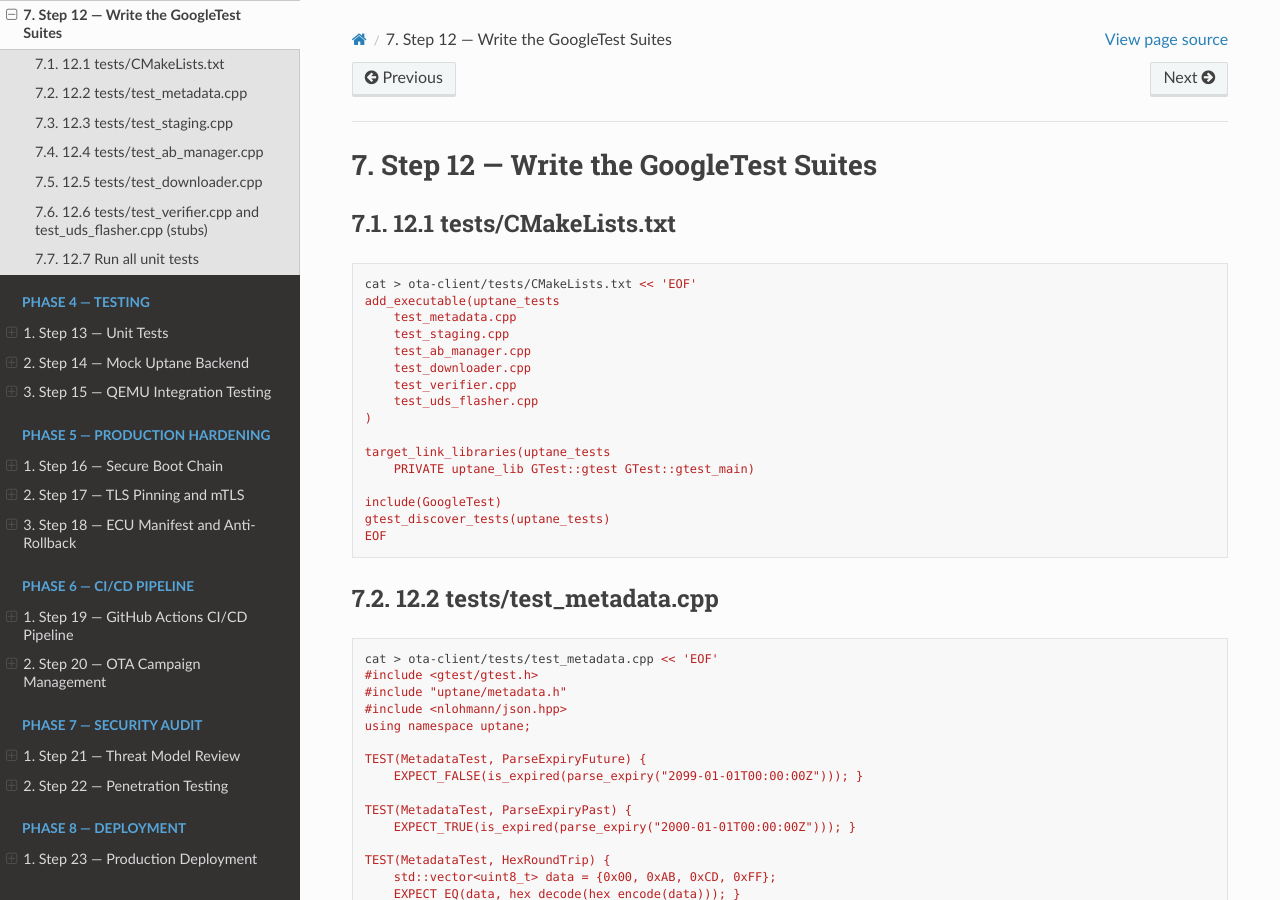
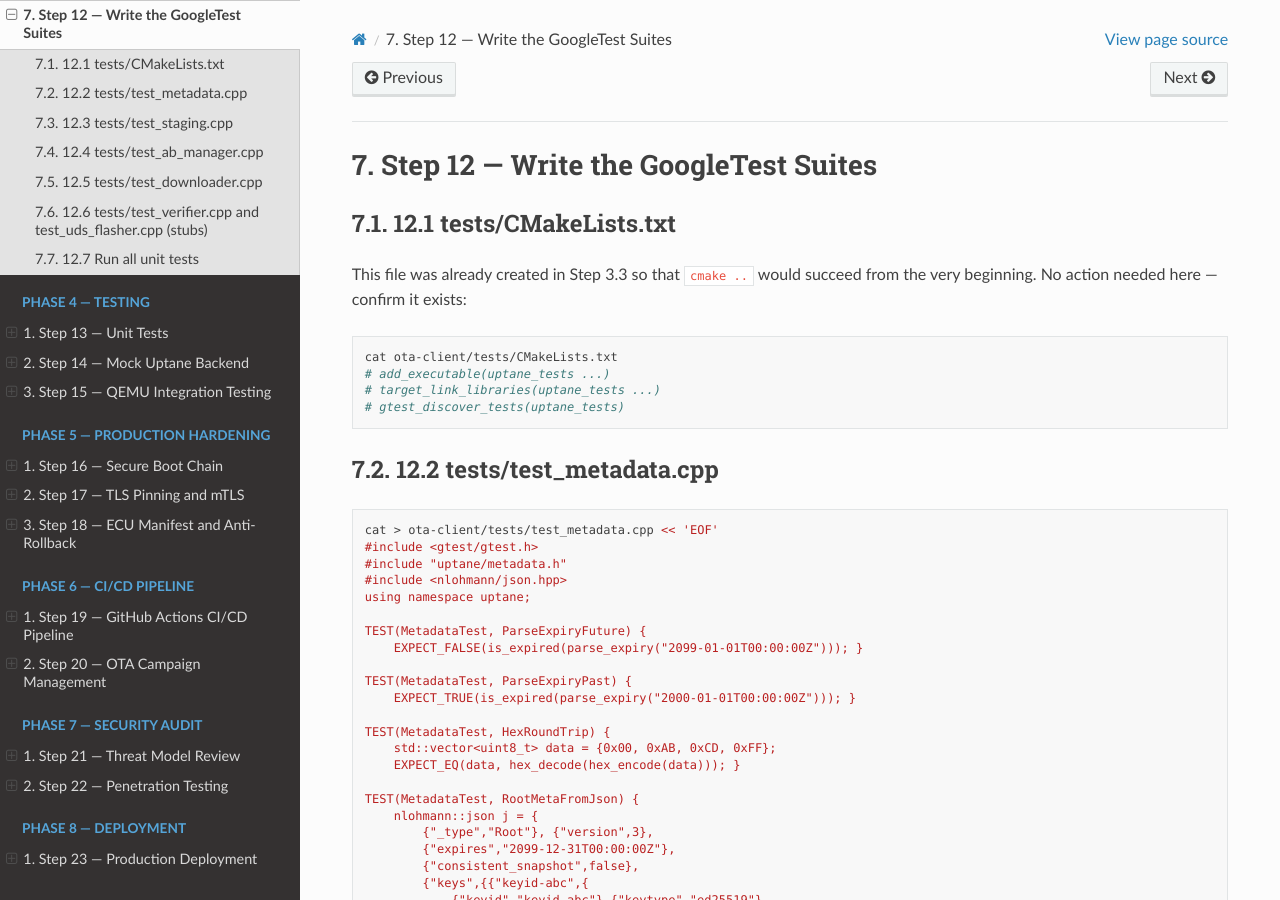
Before and after one commit to ldv-1000111/uptane-yocto, a Sphinx documentation site: the page built from docs/source/phase3_cpp/step12_main_orchestrator.rst, in a window 1280 px wide and 900 px high. Built offline with Sphinx 7.4.7 and the Read the Docs theme 3.1.0, drawn with Linux system fonts in a browser that asks for light colours.

```diff
--- a/docs/source/phase3_cpp/step12_main_orchestrator.rst
+++ b/docs/source/phase3_cpp/step12_main_orchestrator.rst
@@ -4,24 +4,16 @@
 12.1 tests/CMakeLists.txt
 ---------------------------
 
+This file was already created in Step 3.3 so that ``cmake ..`` would
+succeed from the very beginning. No action needed here — confirm it
+exists:
+
 .. code-block:: bash
 
-   cat > ota-client/tests/CMakeLists.txt << 'EOF'
-   add_executable(uptane_tests
-       test_metadata.cpp
-       test_staging.cpp
-       test_ab_manager.cpp
-       test_downloader.cpp
-       test_verifier.cpp
-       test_uds_flasher.cpp
-   )
-
-   target_link_libraries(uptane_tests
-       PRIVATE uptane_lib GTest::gtest GTest::gtest_main)
-
-   include(GoogleTest)
-   gtest_discover_tests(uptane_tests)
-   EOF
+   cat ota-client/tests/CMakeLists.txt
+   # add_executable(uptane_tests ...)
+   # target_link_libraries(uptane_tests ...)
+   # gtest_discover_tests(uptane_tests)
 
 12.2 tests/test_metadata.cpp
 ------------------------------
```
